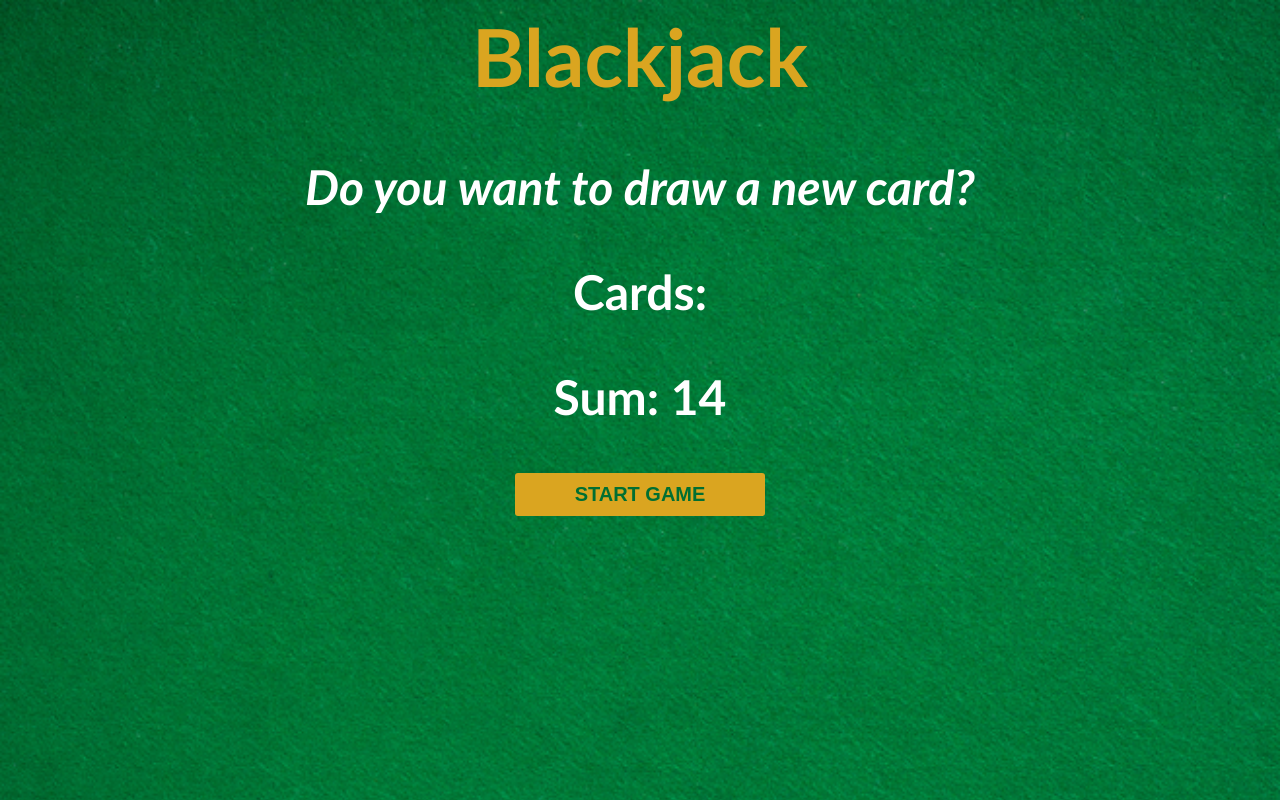
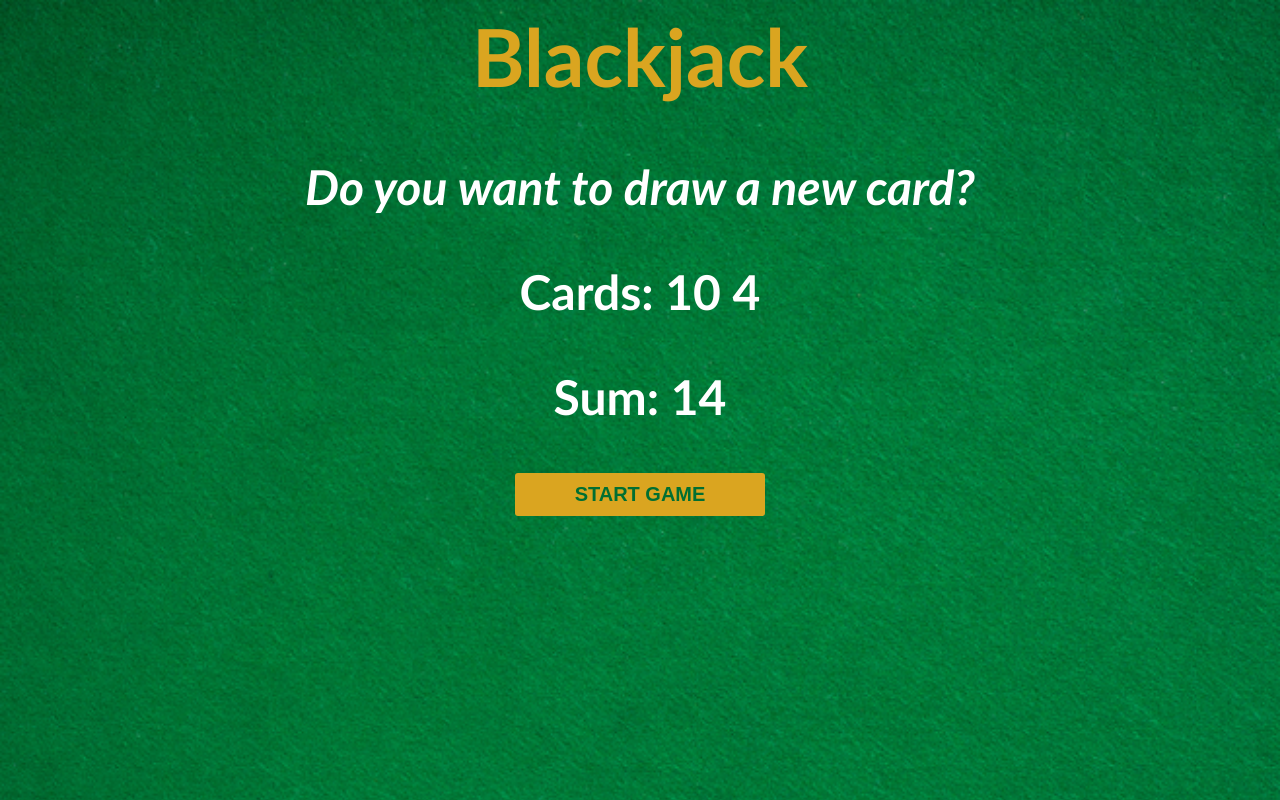
Before and after one commit to hi-heavens/blackjack, a plain HTML site: page index.html in a window 1280 px wide. Both pictures are taken after a click on the button "START GAME". Drawn offline with Linux system fonts and the light colour scheme.

Commit message:
display the cards

```diff
--- a/index.html
+++ b/index.html
@@ -5,7 +5,7 @@
   <body>
     <h1>Blackjack</h1>
     <p id="message-el">Want to play a round?</p>
-    <p>Cards:</p>
+    <p id="cards-el">Cards:</p>
     <p id="sum-el">Sum:</p>
     <button class="startEl" onclick="startGame()">START GAME</button>
     <script src="index.js"></script>
--- a/index.js
+++ b/index.js
@@ -7,9 +7,11 @@ let message = "";
 
 let messageEl = document.getElementById("message-el");
 let sumEl = document.getElementById("sum-el");
+let cardsEl = document.querySelector("#cards-el");
 
 function startGame() {
   sumEl.textContent = "Sum: " + sum;
+  cardsEl.textContent = "Cards: " + firstCard + " " + secondCard;
 
   if (sum <= 20) {
     message = "Do you want to draw a new card?";
```
